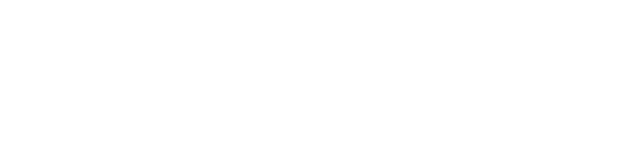
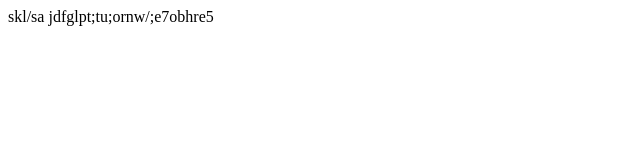
Before and after one commit to chengyu0830/new, a plain HTML site: page index.html in a window 1280 px wide. Shown: the whole page, without its empty margins (0-640 px from the left). Drawn offline with Linux system fonts and the light colour scheme.

Commit message:
A程序员第二次提交

```diff
--- a/index.html
+++ b/index.html
@@ -7,6 +7,6 @@
     <title>Document</title>
 </head>
 <body>
-
+    skl/sa jdfglpt;tu;ornw/;e7obhre5
 </body>
 </html>
```
